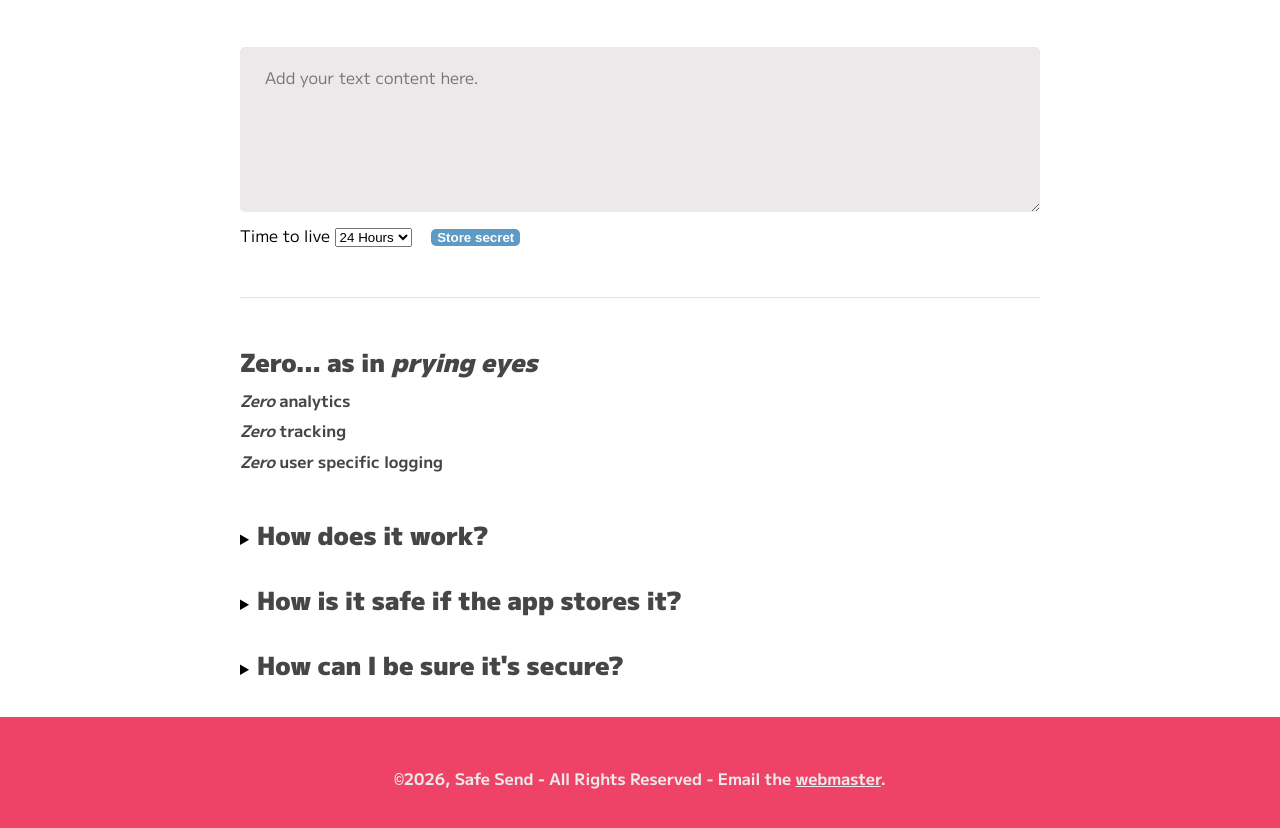
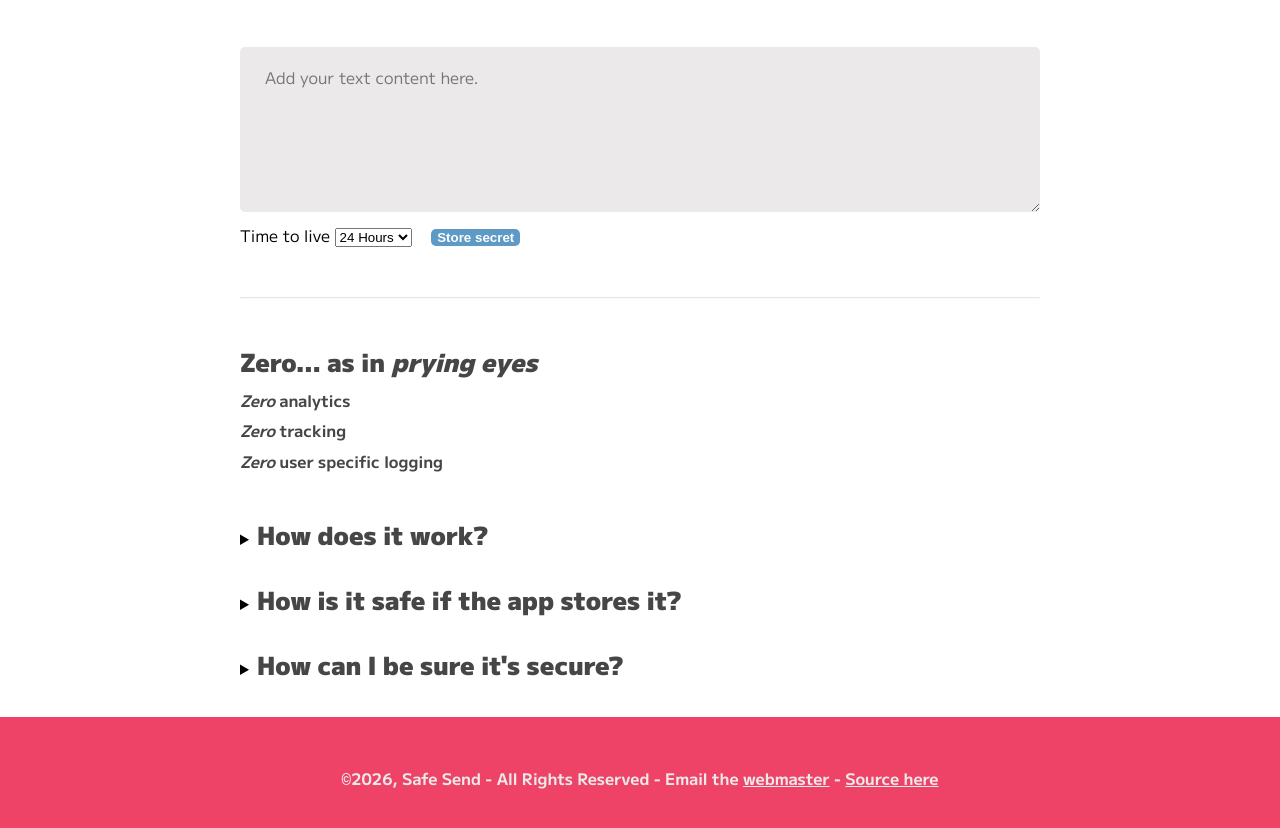
Before and after one commit to tlegasse/safe-send-net, a website: page static/client/index.html in a window 1280 px wide. Shown: the part 126-954 px from the top of the page. Drawn offline with Linux system fonts and the light colour scheme; files whose address does not match are found by name.

Commit message:
Adding link

```diff
--- a/static/client/index.html
+++ b/static/client/index.html
@@ -123,7 +123,7 @@
         <div class="footer">
             <div class="safe-send__footer page-width">
                 <div class="footer__copyright">
-                    <p>©<span id="year"></span>, Safe Send - All Rights Reserved - Email the <a href="mailto:tanner@legasse.dev">webmaster</a>.</p>
+                    <p>©<span id="year"></span>, Safe Send - All Rights Reserved - Email the <a href="mailto:tanner@legasse.dev">webmaster</a> - <a target="_blank" href="https://github.com/tlegasse/safe-send-net">Source here</a></p>
                 </div>
             </div>
         </div>
```
